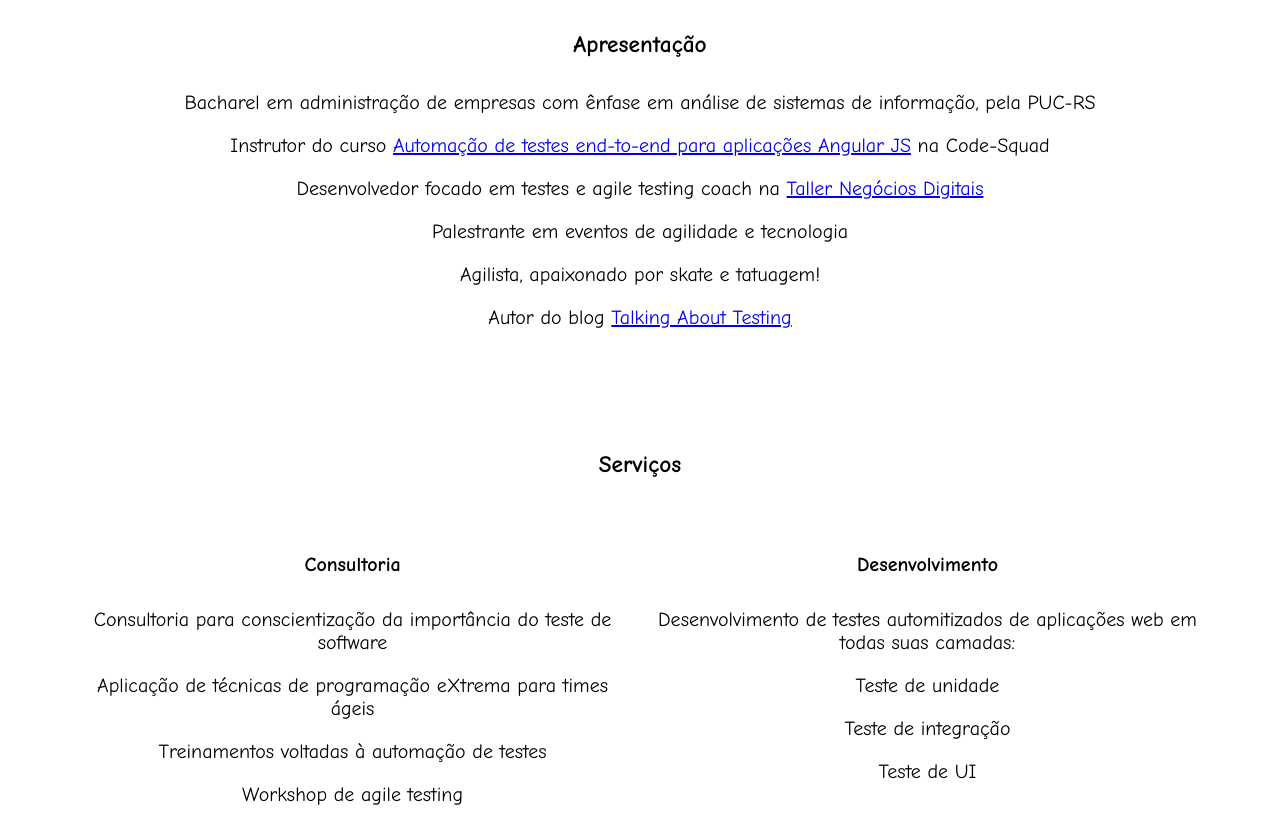
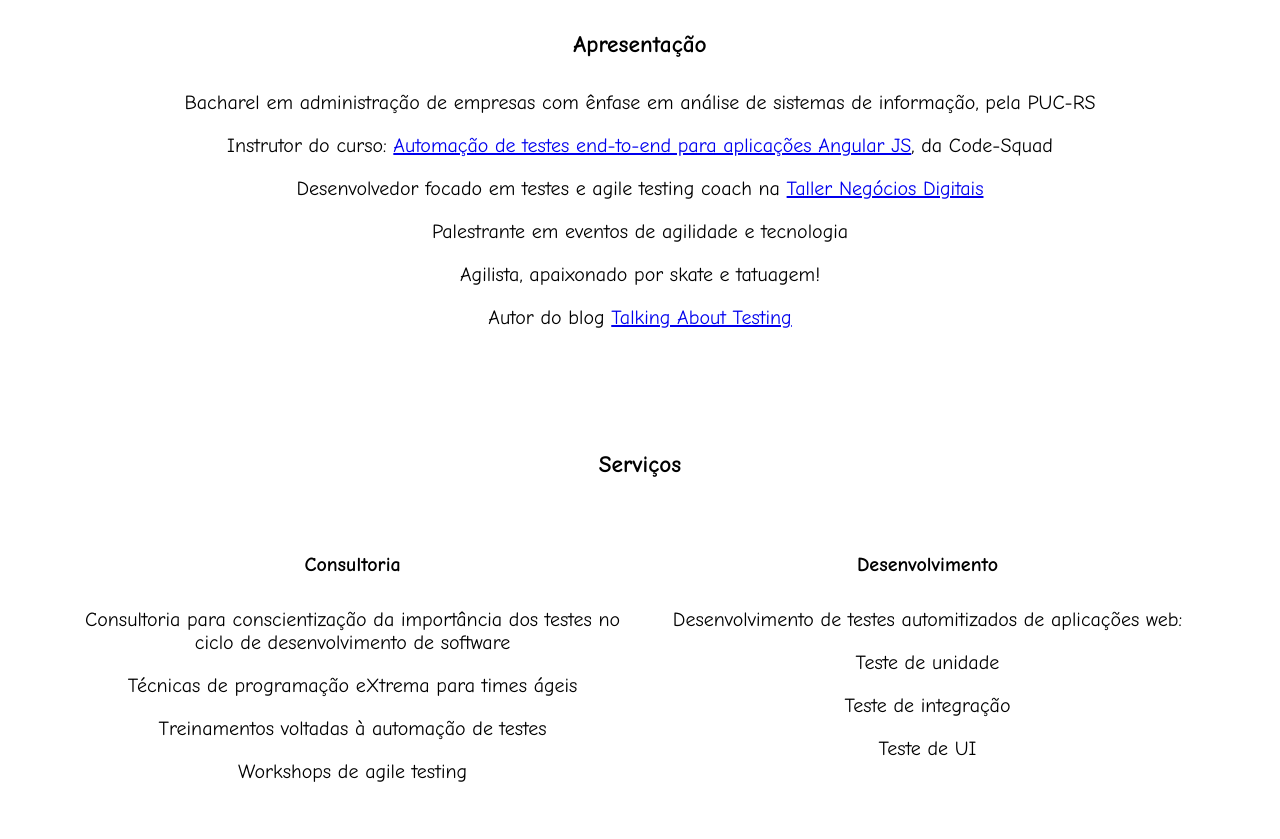
Before and after one commit to wlsf82/walmyr-filho-old-website, a plain HTML site: page index.html in a window 1280 px wide. Shown: the part 180-1019 px from the top of the page. Drawn offline with Linux system fonts and the light colour scheme.

Commit message:
Updated paragraphs.

```diff
--- a/index.html
+++ b/index.html
@@ -14,7 +14,7 @@
     <div id="presentation">
       <h3>Apresentação</h3>
       <p>Bacharel em administração de empresas com ênfase em análise de sistemas de informação, pela PUC-RS</p>
-      <p>Instrutor do curso <a href="http://code-squad.com/curso/Curso-Protractor-Automacao-de-testes-end-to-end-para-aplicacoes-Angular-JS/avulso" target="_blank">Automação de testes end-to-end para aplicações Angular JS</a> na Code-Squad</p>
+      <p>Instrutor do curso: <a href="http://code-squad.com/curso/Curso-Protractor-Automacao-de-testes-end-to-end-para-aplicacoes-Angular-JS/avulso" target="_blank">Automação de testes end-to-end para aplicações Angular JS</a>, da Code-Squad</p>
       <p>Desenvolvedor focado em testes e agile testing coach na <a href="http://taller.net.br" target="_blank">Taller Negócios Digitais</a></p>
       <p>Palestrante em eventos de agilidade e tecnologia</p>
       <p>Agilista, apaixonado por skate e tatuagem!</p>
@@ -24,14 +24,14 @@
       <h3>Serviços</h3>
       <div id="consultancy">
         <h4>Consultoria</h4>
-        <p>Consultoria para conscientização da importância do teste de software</p>
-        <p>Aplicação de técnicas de programação eXtrema para times ágeis</p>
+        <p>Consultoria para conscientização da importância dos testes no ciclo de desenvolvimento de software</p>
+        <p>Técnicas de programação eXtrema para times ágeis</p>
         <p>Treinamentos voltadas à automação de testes</p>
-        <p>Workshop de agile testing</p>
+        <p>Workshops de agile testing</p>
       </div>
       <div id="development">
         <h4>Desenvolvimento</h4>
-        <p>Desenvolvimento de testes automitizados de aplicações web em todas suas camadas:</p>
+        <p>Desenvolvimento de testes automitizados de aplicações web:</p>
         <p>Teste de unidade</p>
         <p>Teste de integração</p>
         <p>Teste de UI</p>
```
